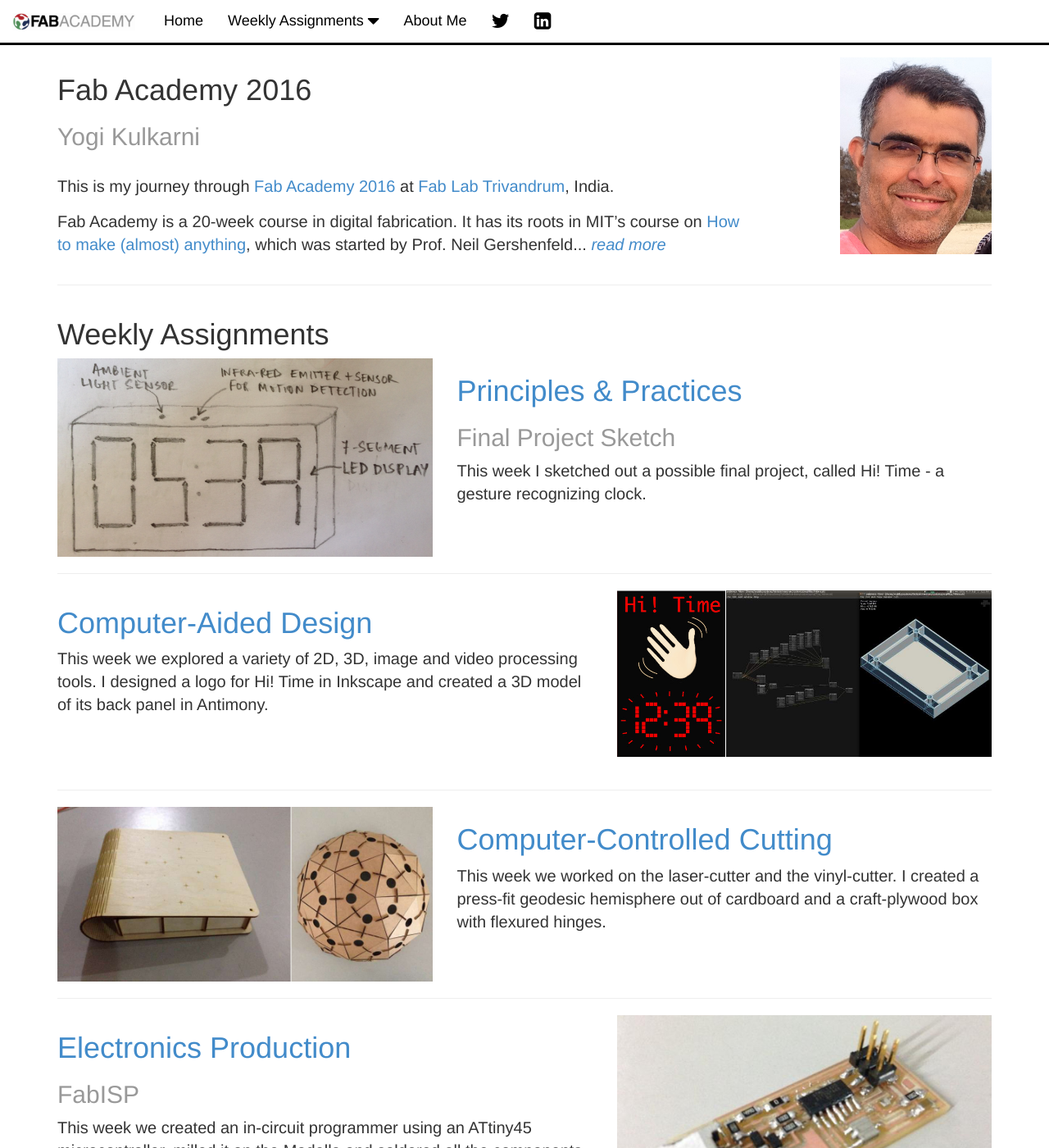
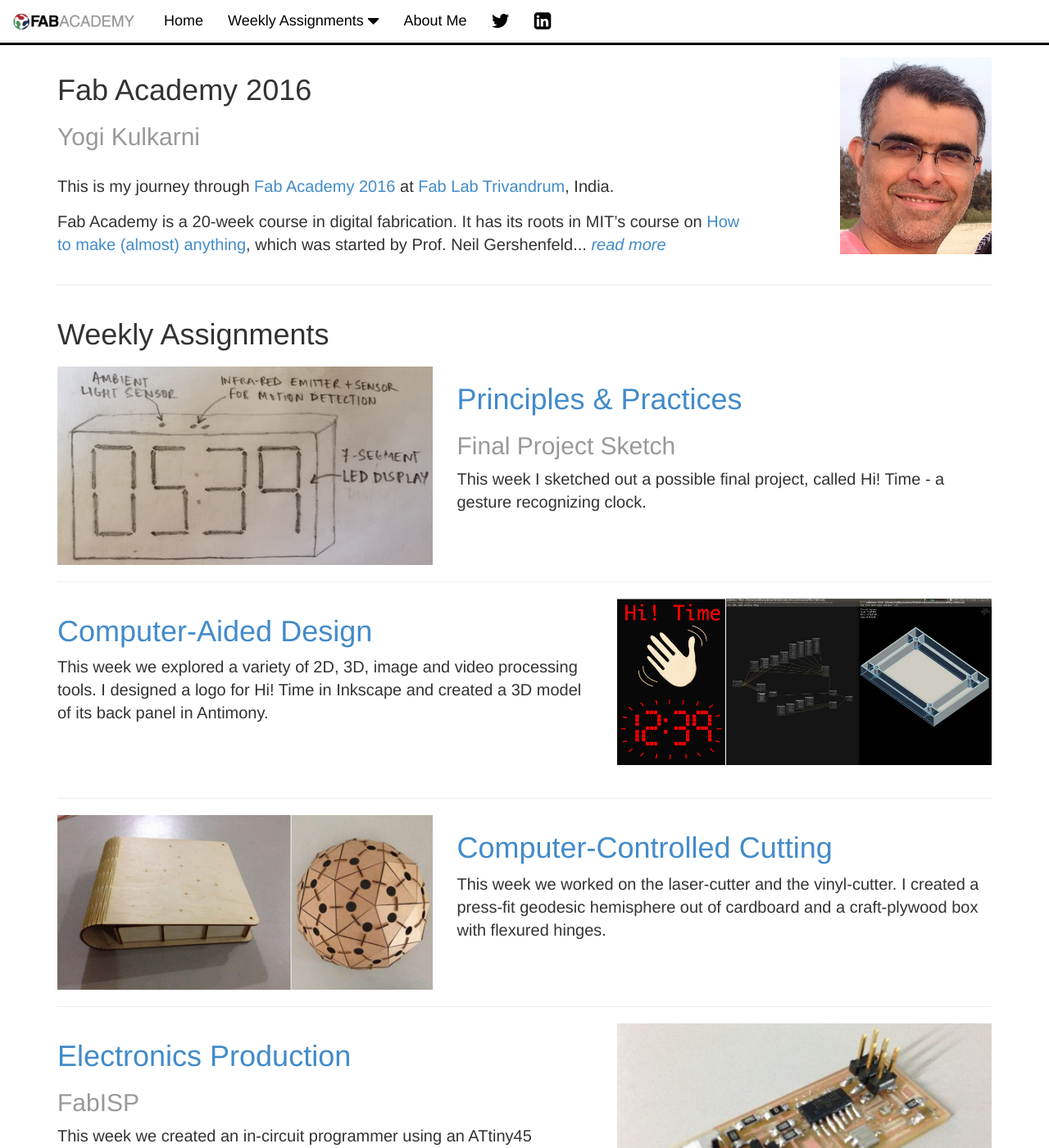
Before and after one commit to yogi/fabacademy2016, a Jekyll site: the page built from index.md, in a window 1280 px wide and 1400 px high. Shown: the whole window at 82% size. Built offline with Jekyll 4.4.1, drawn with Linux system fonts in a browser that asks for light colours.

```diff
--- a/css/styles.css
+++ b/css/styles.css
@@ -103,3 +103,7 @@ ul {
     margin-top: 10px;
     margin-bottom: 10px;
 }
+
+.bottom-buffer {
+    margin-bottom: 20px;
+}
--- a/index.md
+++ b/index.md
@@ -26,7 +26,7 @@ layout: default
 <hr/>
 
 <div class="row">
-	<div class="col-md-12">
+	<div class="col-md-12 bottom-buffer">
 		<h1>Weekly Assignments</h1>
 	</div>
 </div>
```
Also changed, not shown: fabacademy.md (+1 -1 lines).
